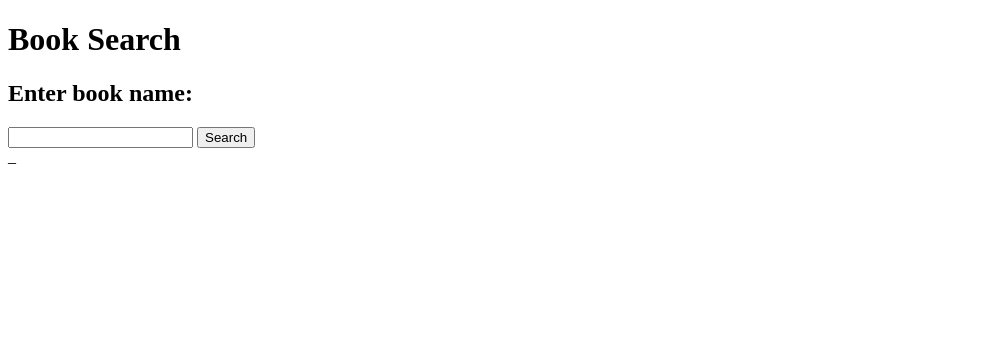
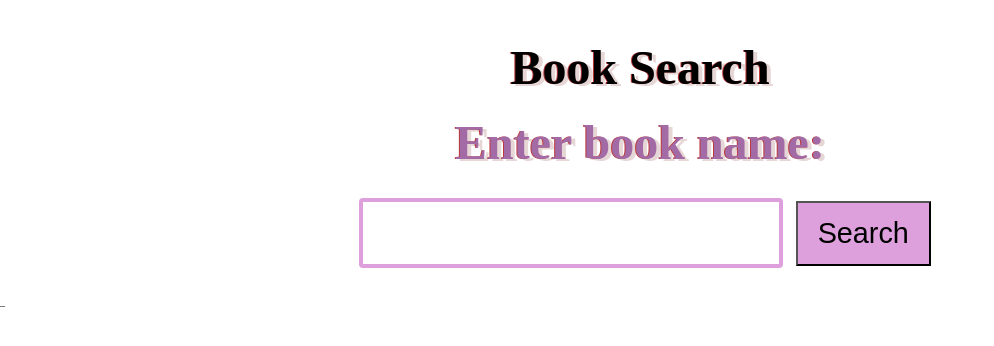
Before and after one commit to FACG6/books-autocomplete, a website: page public/html/index.html in a window 1280 px wide. Shown: the whole page, without its empty margins (0-994 px from the left). Drawn offline with Linux system fonts and the light colour scheme.

Commit message:
last copy

```diff
--- a/public/css/style.css
+++ b/public/css/style.css
@@ -0,0 +1,54 @@
+*{
+    padding: 0;
+    margin: 20px auto;
+}
+
+body {
+    box-sizing: border-box;
+    font-size: 10px;
+    margin: 0;
+  padding: 0;
+  }
+.title{
+    font-family: Lobster;
+    text-shadow: -1px 0 #bd3838, 4px 2px rgba(132, 49, 49, 0.2);
+    width: 100%;
+    text-align: center;
+    font-size: -webkit-xxx-large;
+}
+.enterBook{
+    font-family: Lobster;
+    text-shadow: -1px 0 #bd3838, 4px 2px rgba(132, 49, 49, 0.2);
+    width: 100%;
+    text-align: center;
+    color: #a26ba5;
+    font-size: -webkit-xxx-large;
+}
+
+
+
+
+.form{
+    text-align: center;
+
+   }
+.book-Search{
+  outline: none;
+color:black;
+font-size: 1.8rem;
+line-height: 2.4rem;
+border: 4px solid plum;
+border-radius: 4px;
+box-sizing: border-box;
+padding: 12px 20px;
+margin: 8px 10px;
+}
+
+.button{
+        display:inline-block;
+        background: plum;
+        color:black;
+        font-size: 1.8rem;
+        padding: 14px 20px;
+        margin: 8px 0;
+  }
--- a/public/html/index.html
+++ b/public/html/index.html
@@ -1,10 +1,12 @@
 <!DOCTYPE html>
 <html lang="en">
+
 <head>
     <title>book search</title>
     <!-- <link href='font' rel='stylesheet' type='text/css'> -->
     <link href="../../public/css/style.css" rel="stylesheet">
 </head>
+
 <body>
     <header>
 
@@ -12,19 +14,21 @@
     </header>
     <main>
         <div class="entry-container">
-                <form class="" action="/create-post" method="post" id="the-form">
-                    <h2>Enter book name:</h2>
-                    <input autocomplete="off" type="text" name="book-search" id="bookSearch"  list="dataList"></input>
+            <form class="form" action="/create-post" method="post" id="the-form">
+                <h2 class="enterBook">Enter book name:</h2>
+                <input autocomplete="off" type="text" name="book-search" class="book-Search" id="bookSearch" list="dataList"></input>
                 <datalist id="dataList">
 
                 </datalist>
-                    <button type="submit">Search</button>
+                <button type="submit" class="button" id="button">Search</button>
             </form>
 
             <div class="book-div"></div>
+        </div>
     </main>
     <script src="../../public/js/logic.js"></script>
     <script src="../../public/js/dom.js"></script>
 </body>
+
 </html>
 _
```
Also changed, not shown: README.md. Lines whose indentation alone changed are shown as unchanged.
